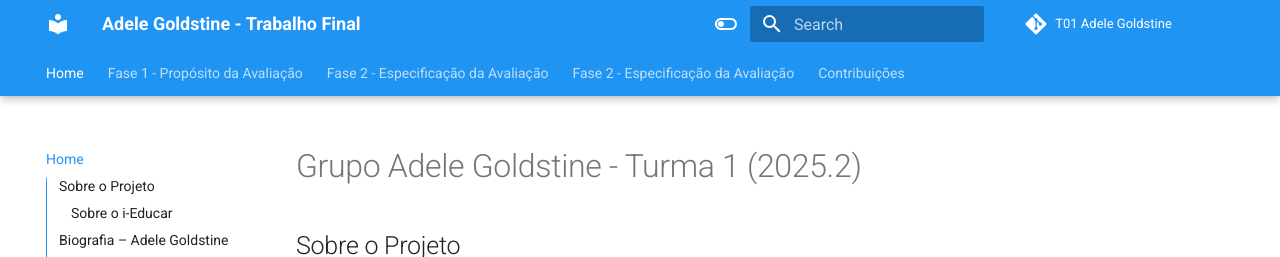
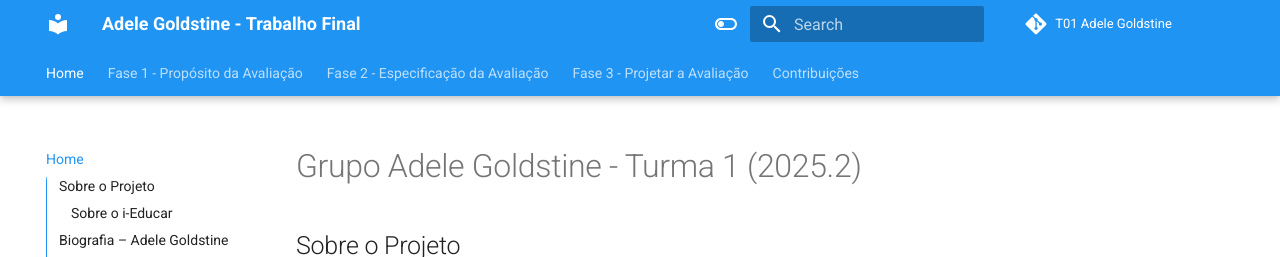
Before and after one commit to FCTE-Qualidade-de-Software-1/2025-2_T01_ADELE-GOLDSTINE, an MkDocs documentation site: the page built from docs/index.md, in a window 1280 px wide. Shown: the top 257 px of the page. Built offline with MkDocs 1.6.1 and Material for MkDocs 9.7.7, drawn with Linux system fonts in a browser that asks for light colours; comment, search, counter and statistics services are not loaded.

Commit message:
docs: alterando o titulo da fase 3

```diff
--- a/mkdocs.yml
+++ b/mkdocs.yml
@@ -55,7 +55,7 @@ nav:
     - Medição 3 - Segurança: "fase_2/gqm_seguranca.md"
     - Análise Geral das Medições: "fase_2/analise_geral.md"
     - Conclusão: "fase_2/conclusao.md"
-  - Fase 2 - Especificação da Avaliação:
+  - Fase 3 - Projetar a Avaliação:
     - Abordagem GQM: "fase_3/projetar.md"
   - Contribuições:
     - Fase 1: "contribuicoes/fase-1.md"
```
